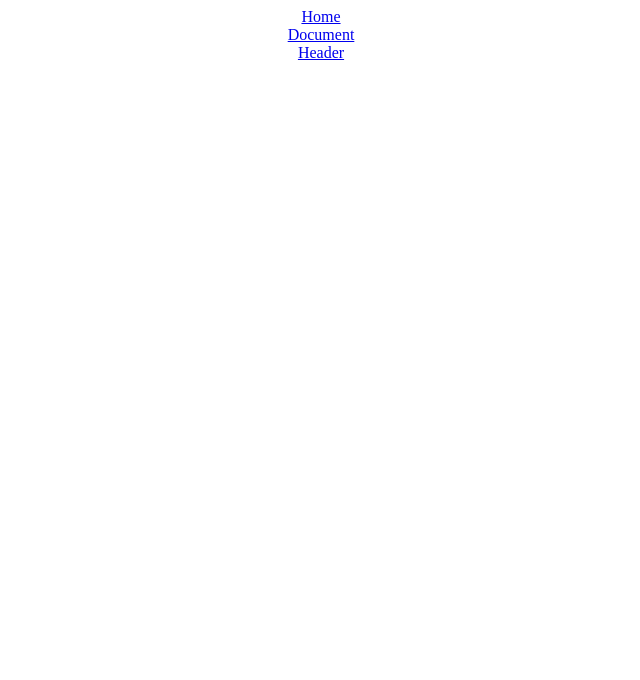
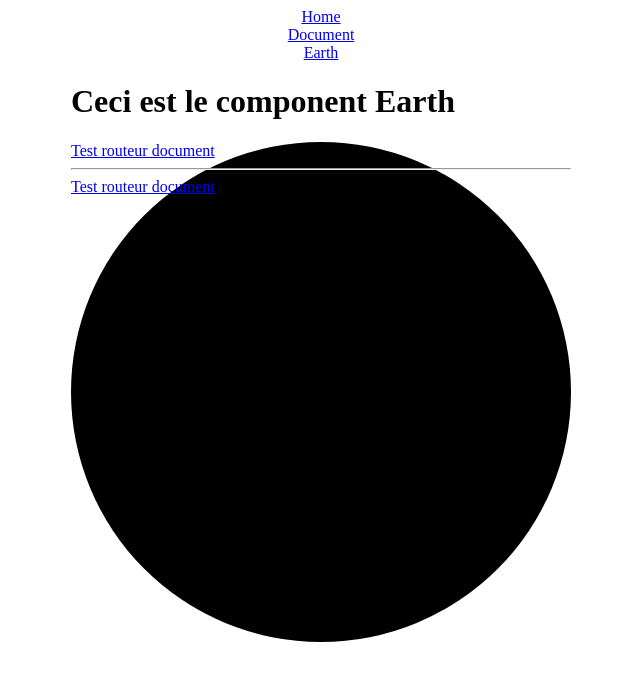
Before and after one commit to nekocheik/GROUPE_OUITE, a Vue app in the folder client/: page /earth in a window 1280 px wide. Shown: the top 680 px of the page, without its empty margins (319-959 px from the left). Built offline with nearby package versions, Linux system fonts and the light colour scheme.

Commit message:
routing is worked

```diff
--- a/client/src/App.vue
+++ b/client/src/App.vue
@@ -7,8 +7,8 @@
     </div> -->
 
     <router-link to="/">Home</router-link>
-    <router-link to="document">Document</router-link>
-    <router-link to="header">Header</router-link>
+    <router-link to="document/1">Document</router-link>
+    <router-link to="earth">Earth</router-link>
     <router-view></router-view>
   </div>
 </template>
--- a/client/src/components/Document.vue
+++ b/client/src/components/Document.vue
@@ -5,26 +5,39 @@
     <hr>
     <p v-if="error">{{error}}</p>
     <div>
-      <div v-for="(fact, index) in facts" :item="fact" :index="index" :key="fact._id">
+      <!-- <div v-for="(fact, index) in facts" :item="fact" :index="index" :key="fact._id">
         {{`${fact.createdAt.getDate()}/`}}
         <p>{{fact.text}}</p>
+      </div> -->
+      <!--  -->
+      <div v-if="facts.length">
+        <div v-for="child in facts[id-1].childComponents" :key="child.id">
+          <component  :is="child.type" ></component>
+        </div>
       </div>
     </div>
     <!-- END OF FACTS -->
     <hr style="height:50px; background-color:black">
   </div>
+
 </template>
 
 <script>
-import factService from '../factService'
+import factService from '../factService';
+import Audio from './DocumentsCards/Audio';
+import ImageType from './DocumentsCards/ImageType';
+import Video from './DocumentsCards/Video';
 
 export default {
-  name: 'HelloWorld',
+  components: {
+    Audio,
+    ImageType,
+    Video
+  },
   data() {
     return {
       facts : [],
       error : '',
-      text : ''
     }
   },
   async created() {
@@ -33,6 +46,11 @@ export default {
     } catch (err) {
       this.error = err.message;
     }
+  },
+  computed : {
+    id(){
+      return this.$route.params.id;
+    },
   }
 }
 </script>
--- /dev/null
+++ b/client/src/components/DocumentsCards/Audio.vue
@@ -0,0 +1,19 @@
+<template>
+  <div>
+     <h1>Ceci est le component Audio</h1>
+  </div>
+</template>
+
+<script>
+
+export default {
+  data() {
+    return {
+    }
+  },
+}
+</script>
+
+<style lang="scss" scoped>
+
+</style>
--- /dev/null
+++ b/client/src/components/DocumentsCards/ImageType.vue
@@ -0,0 +1,19 @@
+<template>
+  <div>
+     <h1>Ceci est le component Image</h1>
+  </div>
+</template>
+
+<script>
+
+export default {
+  data() {
+    return {
+    }
+  },
+}
+</script>
+
+<style lang="scss" scoped>
+
+</style>
--- /dev/null
+++ b/client/src/components/DocumentsCards/Video.vue
@@ -0,0 +1,19 @@
+<template>
+  <div>
+     <h1>Ceci est le component Video</h1>
+  </div>
+</template>
+
+<script>
+
+export default {
+  data() {
+    return {
+    }
+  },
+}
+</script>
+
+<style lang="scss" scoped>
+
+</style>
--- a/client/src/components/Earth.vue
+++ b/client/src/components/Earth.vue
@@ -0,0 +1,31 @@
+<template>
+  <div>
+     <h1>Ceci est le component Earth</h1>
+     <div class="earth">
+       <router-link to="document/1">Test routeur document</router-link>
+       <hr>
+       <router-link to="document/2">Test routeur document</router-link>
+     </div>
+  </div>
+</template>
+
+<script>
+
+export default {
+  data() {
+    return {
+    }
+  },
+}
+</script>
+
+<style lang="scss" scoped>
+
+  .earth {
+    width: 500px;
+    height: 500px;
+    background-color: black;
+    border-radius: 50%;
+  }
+
+</style>
--- a/client/src/components/Home.vue
+++ b/client/src/components/Home.vue
@@ -24,6 +24,7 @@
       </li>
     </ul>
     <button></button>
+    <router-link to="/earth">Earth</router-link>
   </div>
 </template>
 
--- a/client/src/components/TheHeader.vue
+++ /dev/null
@@ -1,19 +0,0 @@
-<template>
-  <div>
-
-
-  </div>
-</template>
-
-<script>
-import factService from '../factService'
-
-export default {
-  name: 'HelloWorld',
-
-}
-</script>
-
-<style scoped>
-
-</style>
```
Also changed, not shown: client/src/router.js (+4 -4 lines).
